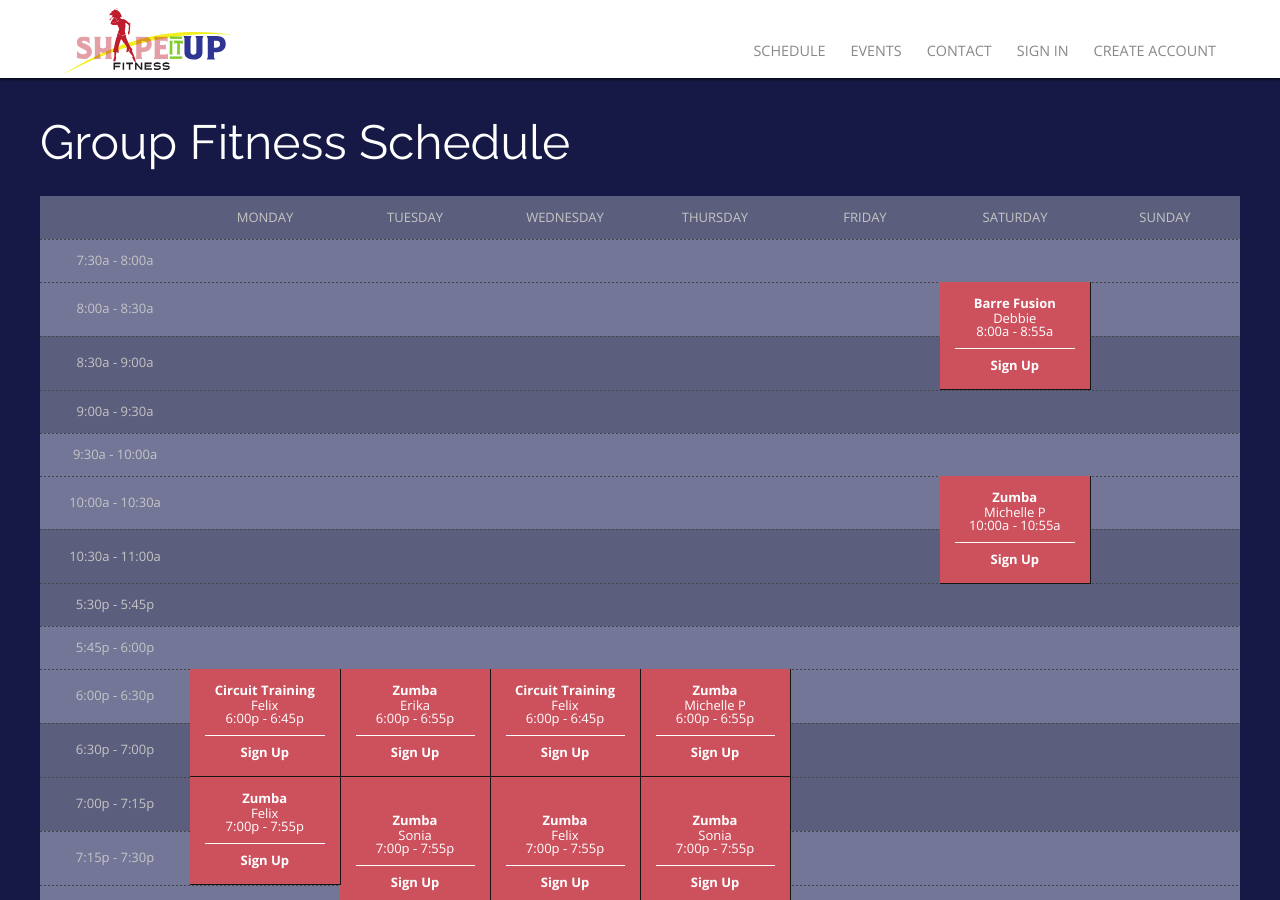
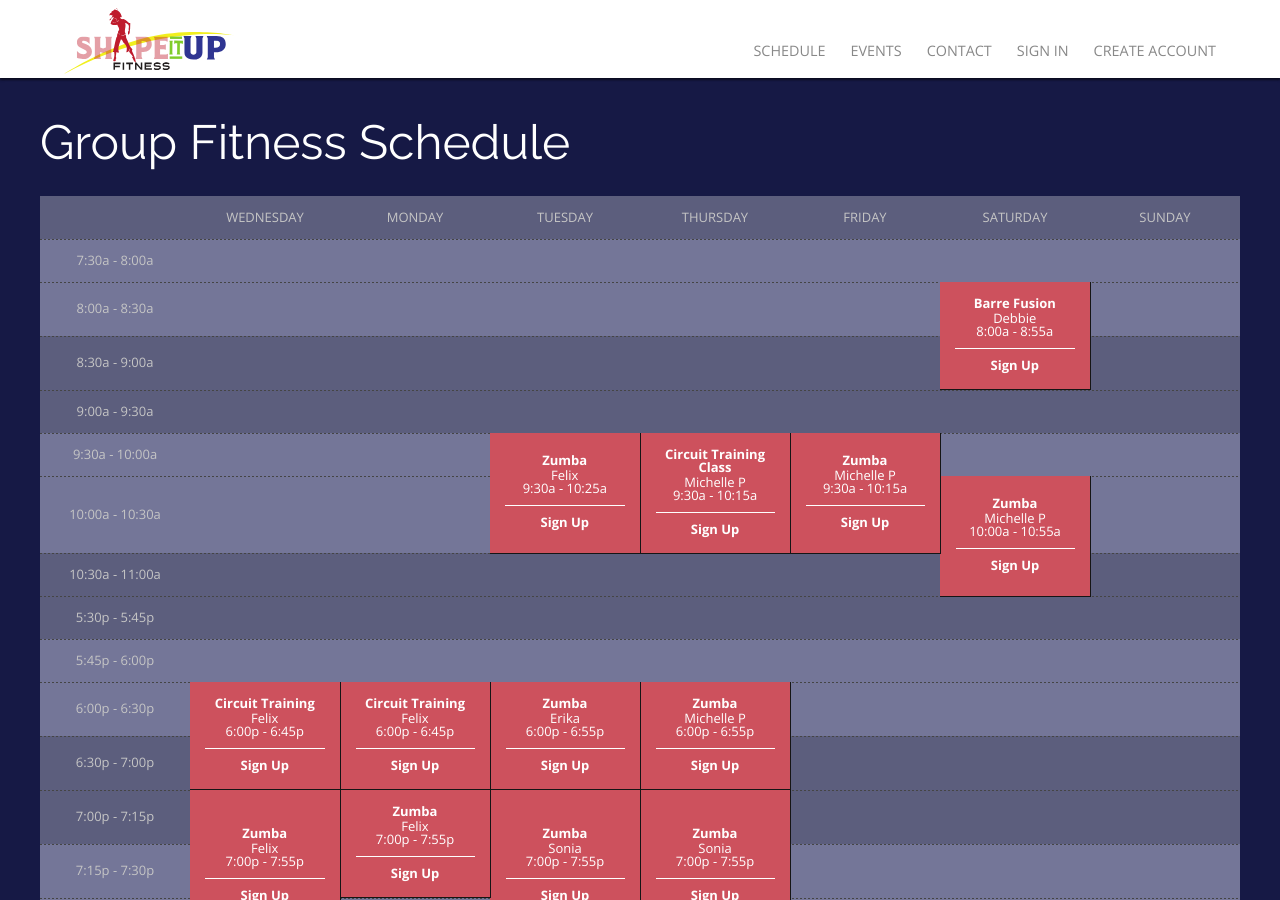
Before and after one commit to rwstone/shapeitup, a Jekyll site: the page built from schedule/index.md, in a window 1280 px wide and 900 px high. Built offline with Jekyll 4.4.1, drawn with Linux system fonts in a browser that asks for light colours; some web fonts are replaced.

Commit message:
Updated Index

```diff
--- a/schedule/index.md
+++ b/schedule/index.md
@@ -14,6 +14,12 @@ sessions:
   day: Monday
   start_time: 7:00p
   end_time: 7:55p
+  length: 2
+- class: Zumba
+  instructor: Felix
+  day: Tuesday
+  start_time: 9:30a
+  end_time: 10:25a
   length: 2
 - class: Zumba
   instructor: Erika
@@ -39,6 +45,12 @@ sessions:
   start_time: 7:00p
   end_time: 7:55p
   length: 3
+- class: Circuit Training Class
+  instructor: Michelle P
+  day: Thursday
+  start_time: 9:30a
+  end_time: 10:15a
+  length:
 - class: Zumba
   instructor: Michelle P
   day: Thursday
@@ -46,27 +58,33 @@ sessions:
   end_time: 6:55p
   length: 2
 - class: Zumba
+  instructor: Michelle P
+  day: Friday
+  start_time: 9:30a
+  end_time: 10:15a
+  length:
+- class: Zumba
   instructor: Sonia
   day: Thursday
   start_time: 7:00p
   end_time: 7:55p
   length: 3
+- class: Zumba
+  instructor: Michelle P
+  day: Saturday
+  start_time: 10:00a
+  end_time: 10:55a
+  length: 2
 - class: Barre Fusion
   instructor: Debbie
   day: Saturday
   start_time: 8:00a
   end_time: 8:55a
   length: 2
-- class: Zumba
-  instructor: Michelle P
-  day: Saturday
-  start_time: 10:00a
-  end_time: 10:55a
-  length: 2
 days:
+- Wednesday
 - Monday
 - Tuesday
-- Wednesday
 - Thursday
 - Friday
 - Saturday
```
